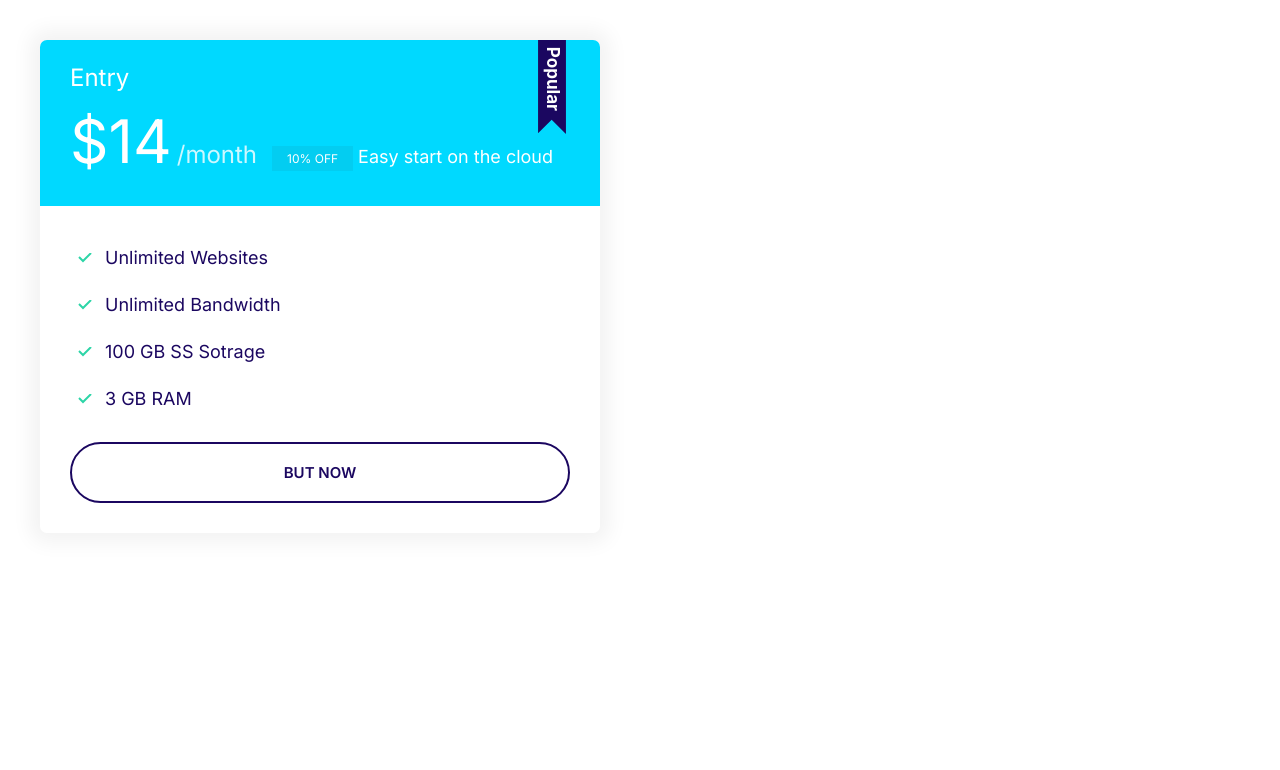
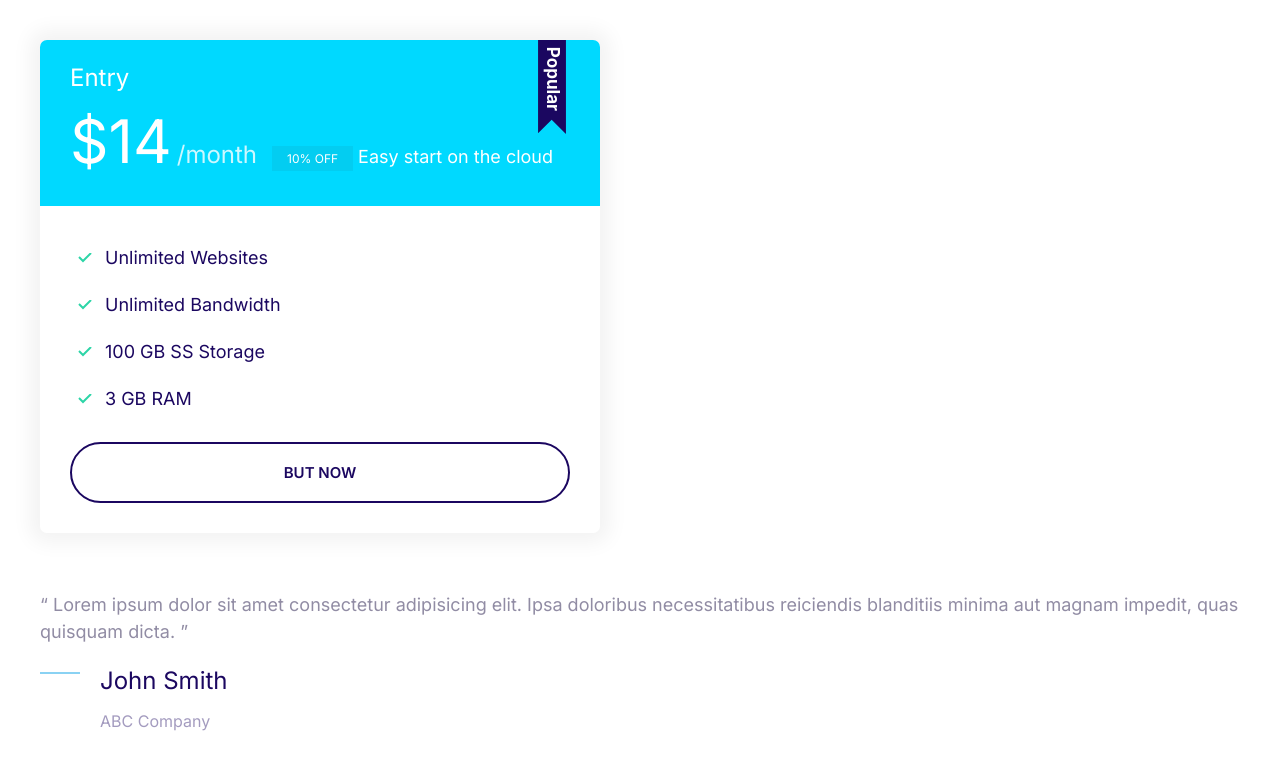
Before and after one commit to hassanmirza220/Mirzafy, a plain HTML site: page index.html in a window 1280 px wide. Drawn offline with Linux system fonts and the light colour scheme.

Commit message:
color added

```diff
--- a/css/styles.css
+++ b/css/styles.css
@@ -4,6 +4,7 @@
     --color-acent:#ff3400;
     --color-headings:#1b0760;
     --color-body:#918ca4;
+    --color-body-darker:#5c5577;
     --color-border: #ccc ;
     --border-radius: 30px;
 }
@@ -297,3 +298,54 @@ font-size: 1.5rem;
     font-size: 1.7rem;
 }
    }
+   /* Media */
+   .media {
+    display: flex;
+   }
+   .media__title{
+    margin-top: 0;
+   }
+   .media__body {
+    margin: 0 2rem;
+   }
+   .media__image{
+    margin-top: 1rem;
+   }
+   .qoute {
+    font-size: 3rem;
+    font-style: italic;
+    color:var(--color-body-darker) ;
+    line-height: 1.3;
+   }
+   .quote__text::before{
+    content: open-quote;
+   }
+   .quote__text::after{
+    content: close-quote;
+   }
+   .quote__author {
+    font-size: 3rem;
+    font-style:normal;
+    font-weight: 500;
+   }
+   .quote__organization{
+    color: var(--color-headings);
+    opacity: .4;
+    font-size: 2rem;
+    font-style: normal;
+   }
+   .quote__line{
+    position: relative;
+    bottom: 10px;
+   }
+@media screen and (min-width:1024px ) {
+    .qoute{
+        font-size: 2rem;
+    }
+    .quote__author{
+        font-size: 2.4rem;
+    }
+    .quote__organization{
+        font-size:1.6rem;
+    }
+}
--- a/index.html
+++ b/index.html
@@ -29,7 +29,7 @@
             <ul class="list list--tick">
               <li class="list__item">Unlimited Websites</li>
               <li class="list__item">Unlimited Bandwidth</li>
-              <li class="list__item">100 GB SS Sotrage</li>
+              <li class="list__item">100 GB SS Storage</li>
               <li class="list__item">3 GB RAM</li>
             </ul>
             <button class="btn btn--outline btn--block">BUT NOW</button>
@@ -37,5 +37,25 @@
         </div>
       </div>
     </div>
+    <blockquote class="quote">
+      <p class="quote__text">
+        Lorem ipsum dolor sit amet consectetur adipisicing elit. Ipsa doloribus
+        necessitatibus reiciendis blanditiis minima aut magnam impedit, quas
+        quisquam dicta.
+      </p>
+      <footer>
+        <div class="media">
+          <div class="media_image">
+            <svg class="icon icon--primary quote__line">
+              <use xlink:href="images/sprite.svg#line"></use>
+            </svg>
+          </div>
+          <div class="media__body">
+            <h3 class="media__title quote__author">John Smith</h3>
+            <p class="quote__organization">ABC Company</p>
+          </div>
+        </div>
+      </footer>
+    </blockquote>
   </body>
 </html>
```
